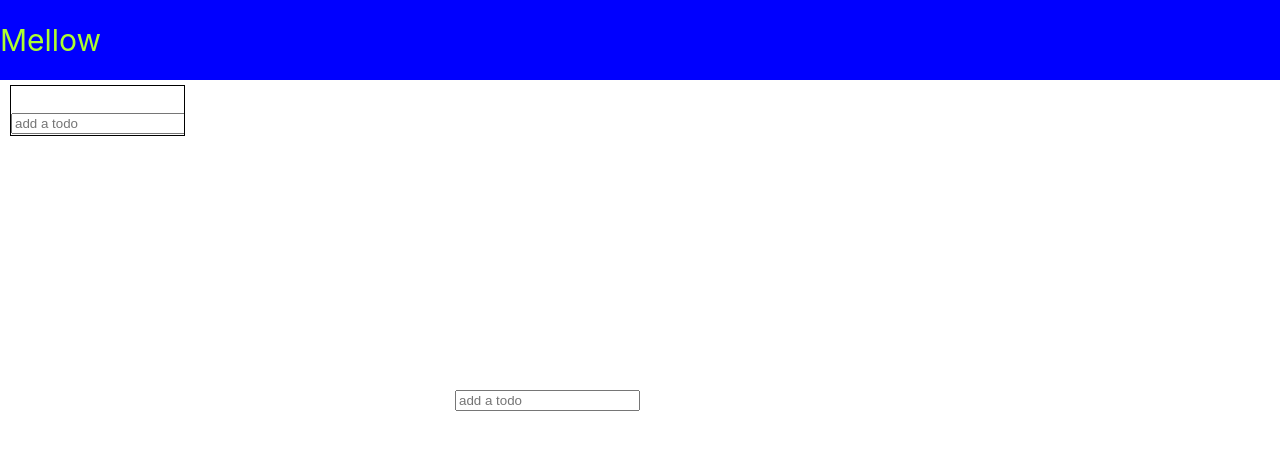
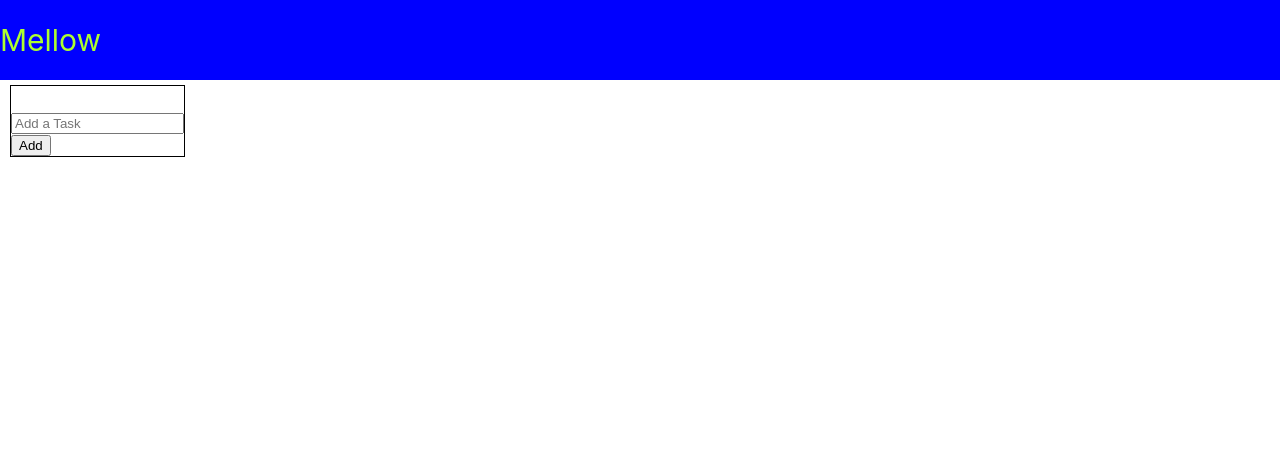
Before and after one commit to CWYKoji/MellowVue, a Vue app: page / in a window 1280 px wide. Shown: the top 450 px of the page. Built offline with nearby package versions, Linux system fonts and the light colour scheme.

Commit message:
0.5 fix button

```diff
--- a/src/App.vue
+++ b/src/App.vue
@@ -2,7 +2,7 @@
 import { RouterLink, RouterView } from 'vue-router'
 import HelloWorld from './components/HelloWorld.vue'
 import Pageheader from './components/Pageheader.vue'
-import Card from './components/Card.vue'
+import Board from './components/Board.vue'
 import TDList from './components/TDList.vue'
 
 
@@ -13,9 +13,9 @@ import TDList from './components/TDList.vue'
 
 
 <Pageheader></Pageheader>
-<Card></Card>
+<Board></Board>
 
-<TDList></TDList>
+<!-- <TDList></TDList> -->
 
 
 
--- a/src/assets/main.css
+++ b/src/assets/main.css
@@ -13,6 +13,11 @@ a,
   text-decoration: none;
   color: hsla(160, 100%, 37%, 1);
   transition: 0.4s;
+}
+
+.taskcontainer{
+  width: 175px;
+  height: fit-content;
 }
 
 @media (hover: hover) {
--- /dev/null
+++ b/src/components/Board.vue
@@ -0,0 +1,10 @@
+<script setup>
+import Card from './Card.vue'
+</script>
+
+
+<template>
+
+<Card></Card>
+
+</template>
--- a/src/components/Card.vue
+++ b/src/components/Card.vue
@@ -21,7 +21,7 @@
 <style scoped>
 
 .card{
-    height: auto;
+    height: fit-content;
     width: 175px;
     border-color: black;
     border-width: 1px;
--- a/src/components/Modal.vue
+++ b/src/components/Modal.vue
@@ -1,6 +1,8 @@
 <script setup>
 import IconClose from './icons/IconXCircle.vue'
+import { ref } from 'vue';
 
+const modalDescription = ref('')
 const emit = defineEmits(['close-modal'])
 const props = defineProps ({
 
@@ -12,21 +14,22 @@ const props = defineProps ({
 
 const close = () =>{
     emit('close-modal')
-
 }
 
 </script>
 
 
 <template>
-    <div v-if="open" @click="$emit('close')" class="modal-background">
+    <div v-if="open" class="modal-background" @click="">
         <div class="modal">
             <div class="modal-heading">
                 <slot name="header"></slot>
-                <IconClose @click="" />
+                <IconClose @click="close" />
             </div>
             <div class="modal-body">
-                <slot name="body"></slot>
+                <slot name="body">
+                <textarea v-model="modalDescription"></textarea>
+                </slot>
             </div>
         </div>
     </div>
--- a/src/components/TDList.vue
+++ b/src/components/TDList.vue
@@ -26,11 +26,30 @@ const addToList= () =>{
     <div>
         <TDListItem v-for="item in listItems" :task="item.task" :completed="item.completed" ></TDListItem>
     </div>
-    <div>
-        <input placeholder="add a todo" type="text" v-model="todo" v-on:keydown.enter="addToList"/>
-        <!-- <button>Add</button> -->
+    <div class="taskContainer">
+        <input class="newTaskTitle" placeholder="Add a Task" type="text" v-model="todo" v-on:keydown.enter="addToList"/>
     </div>
+    <div class="taskContainer">
+        <button class="butAddList" type="button" @click="addToList"> Add</button>
+    </div>
+
+
+
 </template>
 
 <style scoped>
+
+
+
+.newTaskTitle{
+    width: 100%;
+
+}
+.butAddList{
+  display: flex;
+  align-self: center;
+}
+
+
+
 </style>
--- a/src/components/TDListItem.vue
+++ b/src/components/TDListItem.vue
@@ -3,13 +3,17 @@ import Modal from'./Modal.vue'
 import { ref } from 'vue'
 
 const isModalOpen = ref(false)
+
+
 const openModal = () =>{
     isModalOpen.value = true
 }
+
 const modalClose = () => {
 
     isModalOpen.value=false
 }
+
 const props = defineProps({
     task:{
         type: String,
@@ -24,9 +28,9 @@ const props = defineProps({
 <template>
     <div>
         <a class ="listItem"  @click="openModal">{{props.task}}</a>
-        <Modal :open="isModalOpen" @close="modalClose" @close-modal="modalClose">
+        <Modal :open="isModalOpen" @close-modal="modalClose">
             <template #header><h1>{{props.task}}</h1></template>
-            <template #body>This is the body</template>
+            <template #body></template>
         </Modal>
 
     </div>
```
